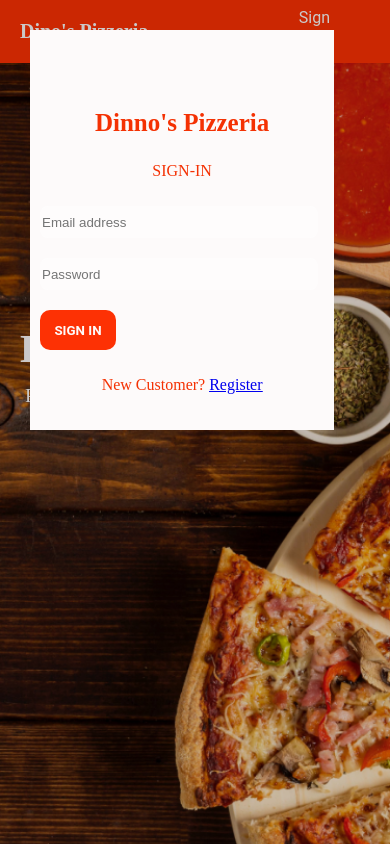
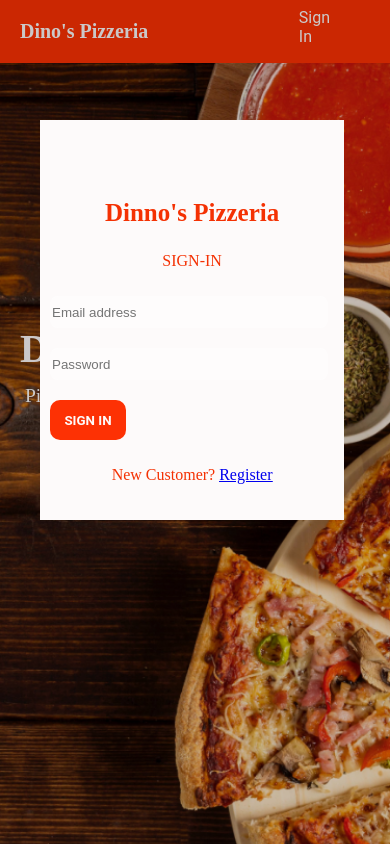
Before and after one commit to Brandon-Cottrell/Dino-s-pizzeria, a React (Create React App) app in the folder frontend/: page /signin in a window 390 px wide. Shown: the top 844 px of the page. Built offline with nearby package versions, Linux system fonts and the light colour scheme; no server answers.

Commit message:
frontend error

```diff
--- a/frontend/src/assets/style.css
+++ b/frontend/src/assets/style.css
@@ -484,7 +484,7 @@ Popup page
   .popup .popup-inner {
     background-color: #fdfafa;
     color: #f43103;
-    margin: 30px;
+    margin: 120px 40px;
     position: fixed;
     width: 78%;
     height: 400px;
--- a/frontend/src/components/Common/Header.jsx
+++ b/frontend/src/components/Common/Header.jsx
@@ -25,9 +25,7 @@ export default function Header() {
     <header>
       <section class="header-box">
         <a href="/">
-          <div class="header">
-            <p class="heading1">Dino's Pizzeria</p>
-          </div>
+          <div class="header">{<p class="heading1">Dino's Pizzeria</p>}</div>
         </a>
         <div class="header-links">
           <p class="sign-in-link">
```
